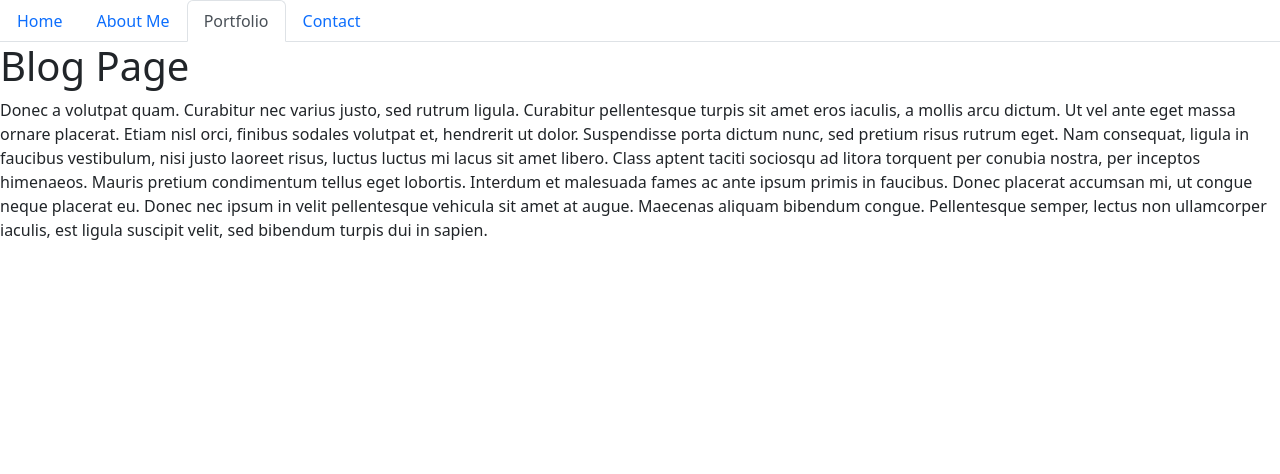
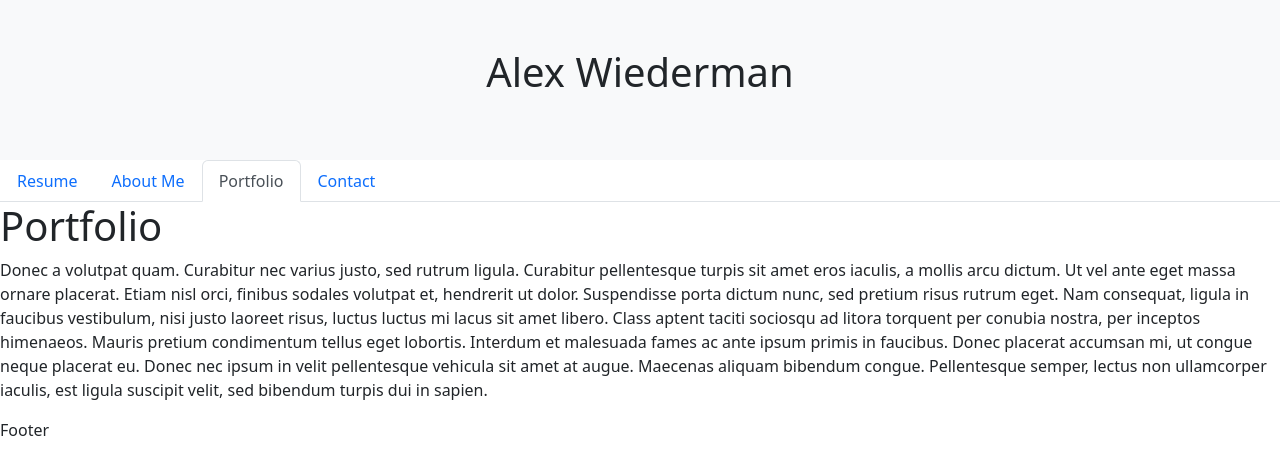
Before and after one commit to AlexWiederman/React_Portfolio, a React (Create React App) app: page / in a window 1280 px wide. Shown: the top 474 px of the page. Built offline with nearby package versions, Linux system fonts and the light colour scheme.

Commit message:
added header

```diff
--- a/src/App.js
+++ b/src/App.js
@@ -1,6 +1,19 @@
 import React from "react";
 import PortfolioContainer from "./components/PortfolioContainer";
+import Header from "./components/Header";
+import Footer from "./components/Footer";
 
-const App = () => <PortfolioContainer />;
+function App() {
+    return(
+        <><div>
+            <Header />
+        </div><div>
+                <PortfolioContainer />
+            </div>
+            <div>
+                <Footer /></div></>
+
+    )
+}
 
 export default App;
--- a/src/components/Header.js
+++ b/src/components/Header.js
@@ -1,5 +1,10 @@
 import React from "react";
 
 export default function Header() {
-  return <div>Header</div>;
+  return (
+    <div class="p-5 text-center bg-light" >
+    <h1 class="mb-3">Alex Wiederman</h1>
+    {/* <h4 class="mb-3">Portfolio</h4> */}
+  </div>
+  )
 }
--- a/src/components/NavTabs.js
+++ b/src/components/NavTabs.js
@@ -7,13 +7,13 @@ function NavTabs({ currentPage, handlePageChange }) {
     <ul className="nav nav-tabs">
       <li className="nav-item">
         <a
-          href="#home"
+          href="#Resume"
           onClick={() => handlePageChange('Resume')}
           // This is a conditional (ternary) operator that checks to see if the current page is "Resume"
           // If it is, we set the current page to 'nav-link-active', otherwise we set it to 'nav-link'
           className={currentPage === 'Resume' ? 'nav-link active' : 'nav-link'}
         >
-          Home
+          Resume
         </a>
       </li>
       <li className="nav-item">
--- a/src/components/pages/Contact.js
+++ b/src/components/pages/Contact.js
@@ -3,7 +3,7 @@ import React from 'react';
 export default function Contact() {
   return (
     <div>
-      <h1>Contact Page</h1>
+      <h1>Contact Me</h1>
       <p>
         Integer cursus bibendum sem non pretium. Vestibulum in aliquet sem, quis
         molestie urna. Aliquam semper ultrices varius. Aliquam faucibus sit amet
--- a/src/components/pages/Portfolio.js
+++ b/src/components/pages/Portfolio.js
@@ -3,7 +3,7 @@ import React from 'react';
 export default function Portfolio() {
   return (
     <div>
-      <h1>Blog Page</h1>
+      <h1>Portfolio</h1>
       <p>
         Donec a volutpat quam. Curabitur nec varius justo, sed rutrum ligula.
         Curabitur pellentesque turpis sit amet eros iaculis, a mollis arcu
```
Also changed, not shown: public/BackgroundHeader.jpg (added).
